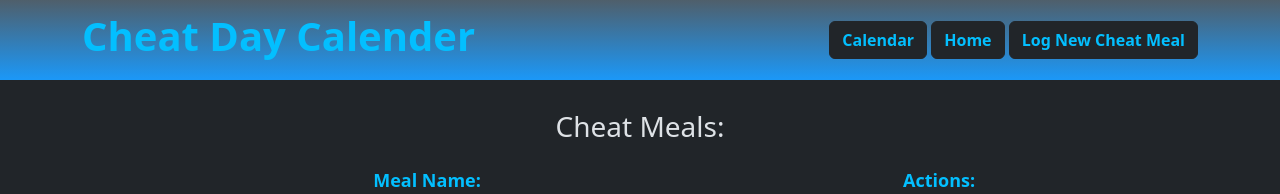
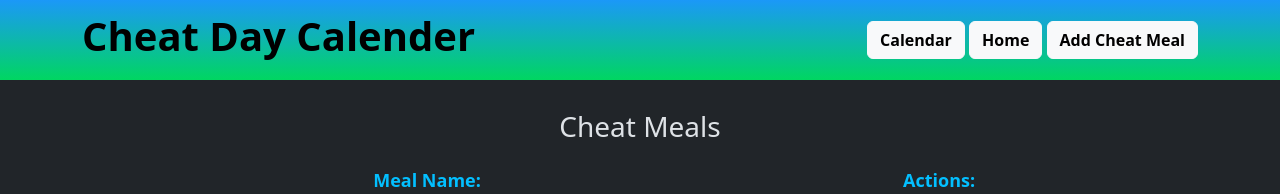
Before and after one commit to PaulDeUlloa/MERN_Cheat_Meal_Calendar, a React (Create React App) app in the folder client/: page /meals in a window 1280 px wide. Shown: the top 194 px of the page. Built offline with nearby package versions, Linux system fonts and the light colour scheme; no server answers.

Commit message:
navbar and hover btns color change

```diff
--- a/client/src/App.css
+++ b/client/src/App.css
@@ -39,8 +39,8 @@
 
 .navbar{
   height: 80px;
-  background-color: #4f5f6b;
-  background-image: linear-gradient(#4f5f6b, #1b98f8);
+  background-color: #ffffff;
+  background-image: linear-gradient( #1b98f8, #00d661);
 }
 
 .navTitle{
@@ -49,8 +49,8 @@
 
 #navBtn{
   text-decoration: none;
-  color:  rgb(3,191,255);
-  font-weight: 600;
+  color:  rgb(0, 0, 0);
+  font-weight: 700;
 }
 
 .form-control{
--- a/client/src/components/NavBar.jsx
+++ b/client/src/components/NavBar.jsx
@@ -2,11 +2,11 @@ import { Link } from "react-router-dom";
 import "../index.js";
 
 function changeBackground(e) {
-  e.target.style.background = "white";
+  e.target.style.background = "rgb(0,191,255)";
 }
 
 function changeBackgroundBlack(e) {
-  e.target.style.background = "#212529";
+  e.target.style.background = "white";
 }
 
 const NavBar = () => {
@@ -22,7 +22,7 @@ const NavBar = () => {
           <button
             onMouseEnter={changeBackground}
             onMouseLeave={changeBackgroundBlack}
-            class="btn btn-dark"
+            class="btn btn-light"
           >
             <Link id="navBtn" to="/">
               Calendar
@@ -31,7 +31,7 @@ const NavBar = () => {
           <button
             onMouseEnter={changeBackground}
             onMouseLeave={changeBackgroundBlack}
-            class="btn btn-dark"
+            class="btn btn-light"
           >
             <Link id="navBtn" to="/meals">
               Home
@@ -40,10 +40,10 @@ const NavBar = () => {
           <button
             onMouseEnter={changeBackground}
             onMouseLeave={changeBackgroundBlack}
-            class="btn btn-dark"
+            class="btn btn-light"
           >
             <Link id="navBtn" to="/meals/new">
-              Log New Cheat Meal
+              Add Cheat Meal
             </Link>
           </button>
         </div>
--- a/client/src/views/Dashboard.jsx
+++ b/client/src/views/Dashboard.jsx
@@ -46,7 +46,7 @@ const Dashboard = () => {
 
   return (
     <div id="bodySpacing">
-      <h3 id="cheatMealCounterTitle">Cheat Meals:</h3>
+      <h3 id="cheatMealCounterTitle">Cheat Meals</h3>
       <table class="table table-striped table-hover">
         <thead>
           <tr>
```
